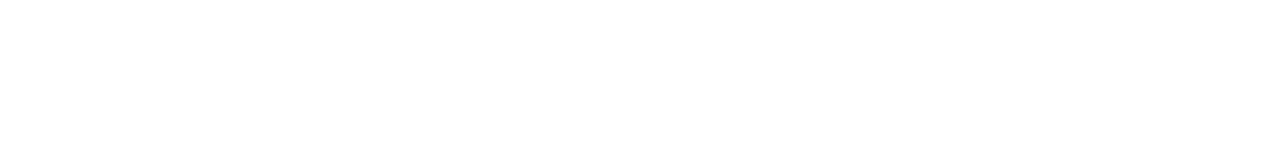
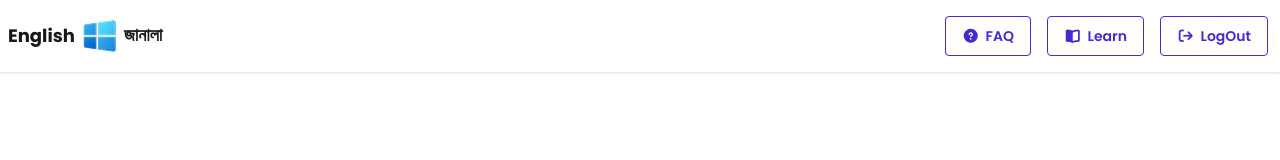
Before and after one commit to imjhrakib/english-janala, a plain HTML site: page index.html in a window 1280 px wide. Drawn offline with nearby package versions, Linux system fonts and the light colour scheme.

Commit message:
added navbar section

```diff
--- a/index.html
+++ b/index.html
@@ -30,7 +30,50 @@
 </head>
 
 <body>
-
+  <header>
+    <div class="navbar bg-base-100 shadow-sm">
+      <div class="navbar-start">
+        <div class="dropdown">
+          <div tabindex="0" role="button" class="btn btn-ghost lg:hidden">
+            <svg xmlns="http://www.w3.org/2000/svg" class="h-5 w-5" fill="none" viewBox="0 0 24 24"
+              stroke="currentColor">
+              <path stroke-linecap="round" stroke-linejoin="round" stroke-width="2" d="M4 6h16M4 12h8m-8 6h16" />
+            </svg>
+          </div>
+          <ul tabindex="0" class="menu menu-sm dropdown-content bg-base-100 rounded-box z-1 mt-3 w-52 p-2 shadow">
+            <li>
+              <a href="" class=""><i class="fa-solid fa-circle-question"></i> FAQ</a>
+            </li>
+            <li>
+              <a href="" class=""><i class="fa-solid fa-book-open"></i> Learn</a>
+            </li>
+            <li>
+              <a href="" class=""><i class="fa-solid fa-arrow-right-from-bracket"></i> LogOut</a>
+            </li>
+          </ul>
+        </div>
+        <a href="" class="flex items-center gap-1">
+          <span class="text-lg font-bold">English</span>
+          <img src="./assets/logo.png" alt="">
+          <span class="font-bangla font-semibold text-lg">জানালা</span>
+        </a>
+      </div>
+      <div class="navbar-end hidden lg:flex">
+        <ul class="menu menu-horizontal px-1 space-x-4">
+          <li>
+            <a href="" class="btn btn-outline btn-primary"><i class="fa-solid fa-circle-question"></i> FAQ</a>
+          </li>
+          <li>
+            <a href="" class="btn btn-outline btn-primary"><i class="fa-solid fa-book-open"></i> Learn</a>
+          </li>
+          <li>
+            <a href="" class="btn btn-outline btn-primary"><i class="fa-solid fa-arrow-right-from-bracket"></i>
+              LogOut</a>
+          </li>
+        </ul>
+      </div>
+    </div>
+  </header>
 </body>
 
 </html>
--- a/style/style.css
+++ b/style/style.css
@@ -0,0 +1,6 @@
+* {
+  font-family: "Poppins", sans-serif;
+}
+.font-bangla {
+  font-family: "Hind Siliguri", sans-serif;
+}
```
